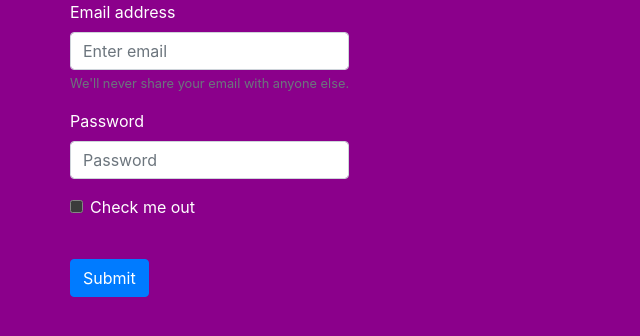
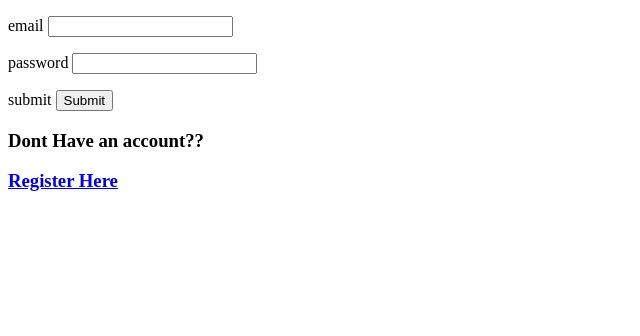
Before and after one commit to TurtleOld/budget_interface_flask, a Flask app: template templates/login.html in a window 1280 px wide. Shown: the top 336 px of the page, without its empty margins (0-640 px from the left). Run offline with Flask 2, Linux system fonts and the light colour scheme; the template is opened without the code that fills it, so the values that code supplies are empty; parts of the project's set-up code (start-up, migrations or seed data) failed here and were passed over; some libraries are stand-ins or nearby versions.

Commit message:
Добавлены шаблоны для авторизации и регистрации на сайте

```diff
--- a/templates/login.html
+++ b/templates/login.html
@@ -1,38 +1,17 @@
-{% extends "base.html" %}
-
 <!DOCTYPE html>
-<html lang="ru">
+<html lang="en">
 <head>
     <meta charset="UTF-8">
     <title>Login</title>
 </head>
 <body>
-{% block content %}
-<div class="container">
-    <div class="row">
+    <form action="" method = "POST">
+        <p>email <input type = "email" name = "email" /></p>
+        <p>password <input type = "password" name = "password" /></p>
+        <p> submit <input type = "submit" value = "Submit" /></p>
+    </form>
 
-        <form action="login.html" name="form_login" method="post">
-            <input type="hidden" name="csrf_token" value="{{ csrf_token() }}"/>
-            <div class="form-group">
-                <label for="exampleInputEmail1">Email address</label>
-                <input type="email" class="form-control" id="exampleInputEmail1" aria-describedby="emailHelp" placeholder="Enter email">
-                <small id="emailHelp" class="form-text text-muted">We'll never share your email with anyone else.</small>
-            </div>
-            <div class="form-group">
-                <label for="exampleInputPassword1">Password</label>
-                <input type="password" class="form-control" id="exampleInputPassword1" placeholder="Password">
-            </div>
-            <div class="form-check">
-                <input type="checkbox" class="form-check-input" id="exampleCheck1">
-                <label class="form-check-label" for="exampleCheck1">Check me out</label>
-            </div>
-            <button type="submit" class="btn btn-primary">Submit</button>
-        </form>
-
-    </div>
-    <!-- /.row -->
-</div>
-<!-- /.container -->
-{% endblock %}
+    <h3>Dont Have an account??</h3>
+    <h3><a href = "{{url_for('register') }}">Register Here</a></h3>
 </body>
 </html>
```
Also changed, not shown: templates/register.html (added, +18 -0 lines).
